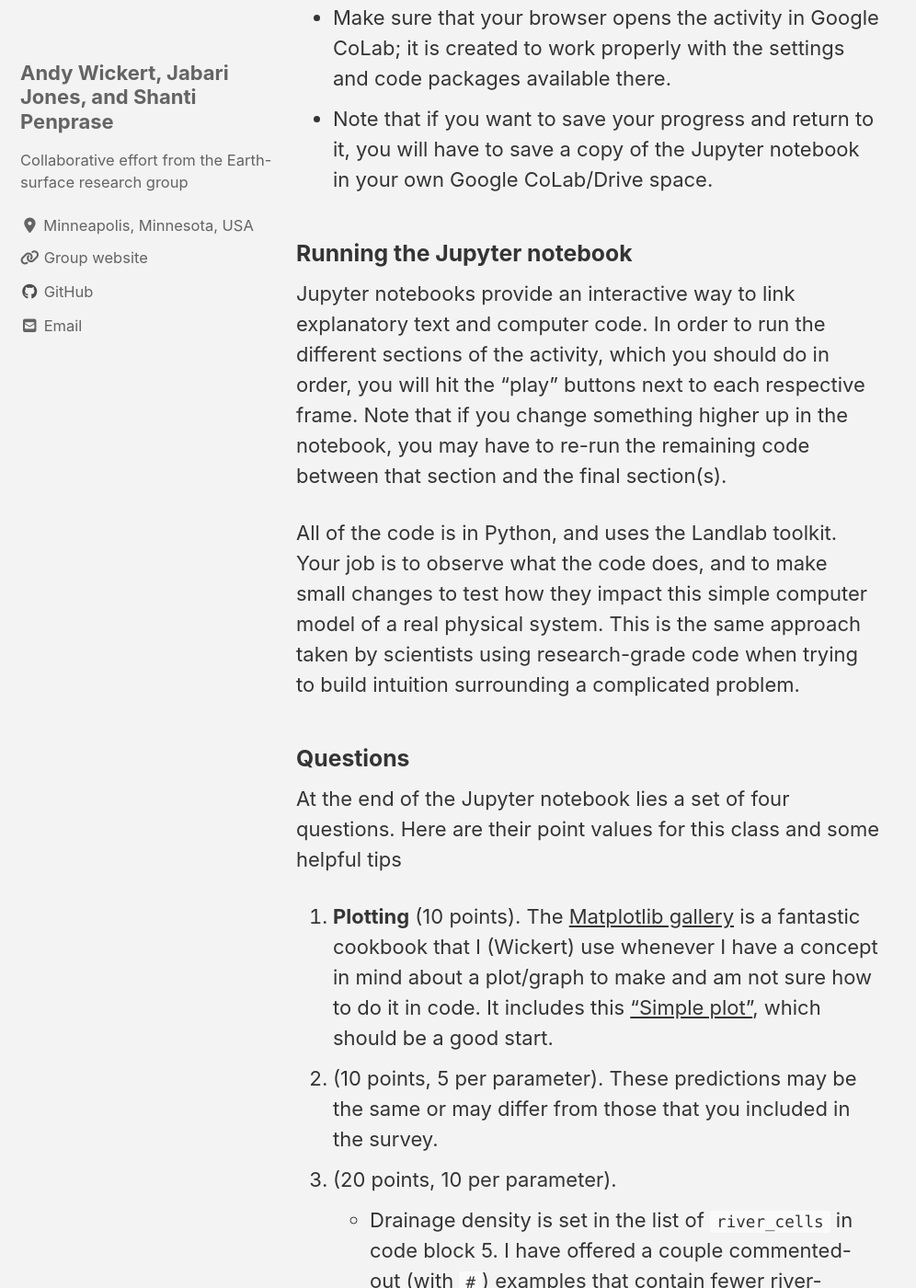
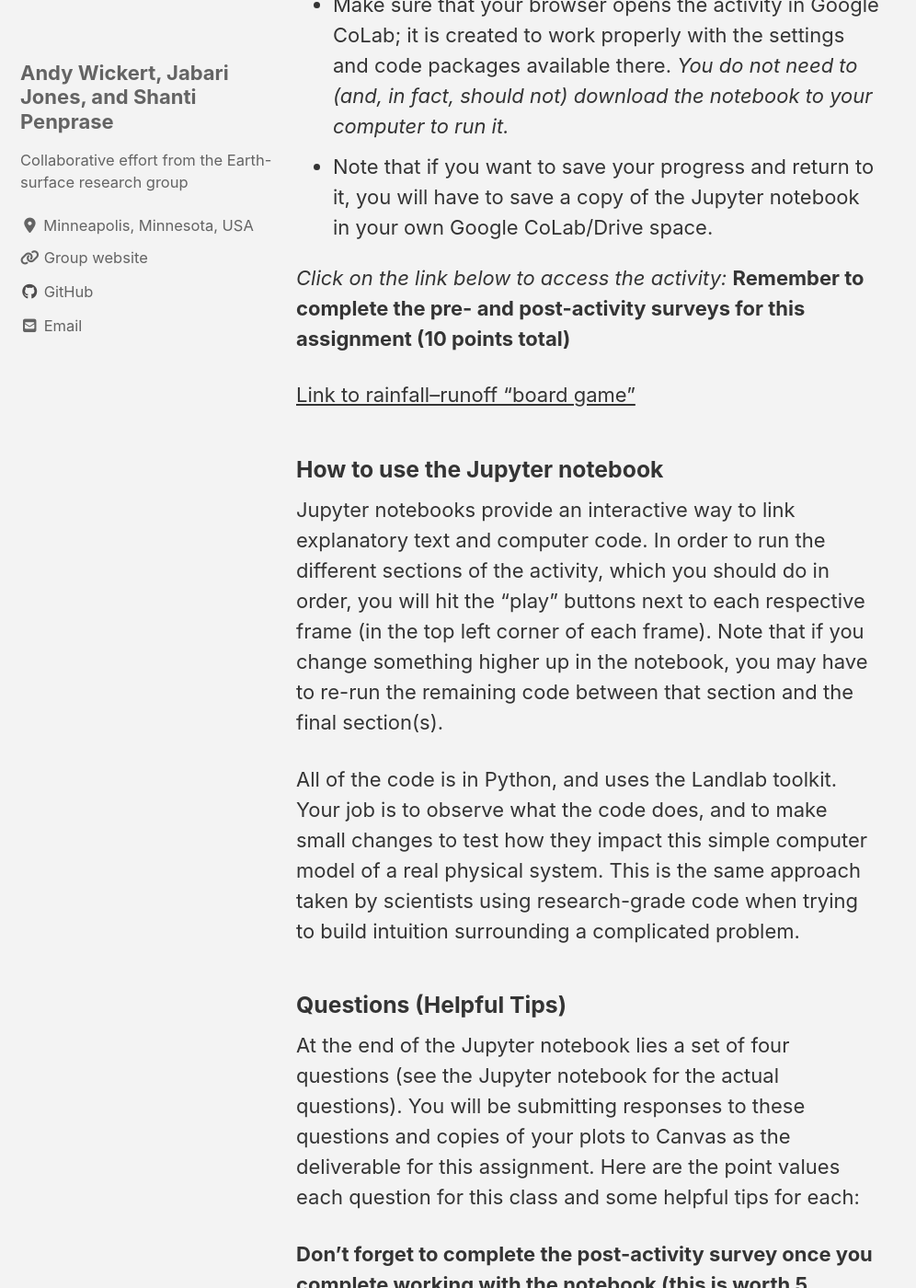
Before and after one commit to GeomorphOnline/GeomorphOnline.github.io, a Jekyll site: the page built from lessons/_hydrology/rainfall-runoff-activity.md, in a window 1280 px wide and 1400 px high, scrolled down 3805 px. Shown: the whole window at 92% size, without its empty margins (0-996 px from the left). Built offline with Jekyll 4.4.1, drawn with Linux system fonts in a browser that asks for light colours; cached includes are drawn as plain includes; nearby versions of some CDN libraries; some of the changed text lies outside the part shown.

Commit message:
Edits to rainfall runoff activity text

```diff
--- a/lessons/_hydrology/rainfall-runoff-activity.md
+++ b/lessons/_hydrology/rainfall-runoff-activity.md
@@ -10,7 +10,7 @@ author: AndyJabariShanti
 author_profile: true
 ---
 
-*Relatively little of the water in a river actually rains out onto it. Rather, it travels across and under the landscape to reach the stream.*
+*Relatively little of the water in a river actually comes from rain directly falling onto it. Rather, rainfall travels across and under the landscape to reach the stream.*
 
 ## Learning Goals
 
@@ -24,32 +24,40 @@ The Earth-surface research group is evaluating the usefulness of this activity -
 
 ## Background
 
-In 2016 and 2019, Wickert used a board game with hex cells and counters (pennies work better than paper!) to teach about rainfall, runoff, and hydrographs. For 2020, Jabari Jones (Ph.D. candidadte at UMN) converted this game into an online activity using the [Python](https://www.python.org/) programming language, [Landlab](https://landlab.github.io/) toolkit for Earth-surface modeling, and [Jupyter](https://jupyter.org/), a tool for creating interactive and educational coding activities in a web browser.
+In 2016 and 2019, Wickert used a board game with hex cells and counters (pennies work better than paper!) to teach about rainfall, runoff, and hydrographs. For 2020, Jabari Jones (Ph.D. candidate at UMN) converted this game into an online activity using the [Python](https://www.python.org/) programming language, [Landlab](https://landlab.github.io/) toolkit for Earth-surface modeling, and [Jupyter](https://jupyter.org/), a tool for creating interactive and educational coding activities in a web browser.
 
 ## Pre-activity survey (5 points)
 
-*The points awarded are solely for participation.*
+*The points awarded are solely for participation. The survey is included directly below.*
 
 <iframe src="https://docs.google.com/forms/d/e/1FAIpQLSdvBzSSA-xoYpcKwcdaBfwNZx_9ErAt8QCRWBeQAbpt7ZHk2w/viewform?embedded=true" width="640" height="1869" frameborder="0" marginheight="0" marginwidth="0">Loading…</iframe>
 
 ## The activity
 
-[Link to rainfall--runoff "board game"](https://colab.research.google.com/drive/1TxPvv4lsNualcXC7c_jZj3DDlJvOYYj2?usp=sharing)
 
 ### Logistical items to check/know
 
-* Make sure that your browser opens the activity in Google CoLab; it is created to work properly with the settings and code packages available there.
+* Make sure that your browser opens the activity in Google CoLab; it is created to work properly with the settings and code packages available there. *You do not need to (and, in fact, should not) download the notebook to your computer to run it.*
 * Note that if you want to save your progress and return to it, you will have to save a copy of the Jupyter notebook in your own Google CoLab/Drive space.
 
-### Running the Jupyter notebook
 
-Jupyter notebooks provide an interactive way to link explanatory text and computer code. In order to run the different sections of the activity, which you should do in order, you will hit the "play" buttons next to each respective frame. Note that if you change something higher up in the notebook, you may have to re-run the remaining code between that section and the final section(s).
+*Click on the link below to access the activity:*
+**Remember to complete the pre- and post-activity surveys for this assignment (10 points total)**
+
+[Link to rainfall--runoff "board game"](https://colab.research.google.com/drive/1TxPvv4lsNualcXC7c_jZj3DDlJvOYYj2?usp=sharing)
+
+### How to use the Jupyter notebook
+
+Jupyter notebooks provide an interactive way to link explanatory text and computer code. In order to run the different sections of the activity, which you should do in order, you will hit the "play" buttons next to each respective frame (in the top left corner of each frame). Note that if you change something higher up in the notebook, you may have to re-run the remaining code between that section and the final section(s).
 
 All of the code is in Python, and uses the Landlab toolkit. Your job is to observe what the code does, and to make small changes to test how they impact this simple computer model of a real physical system. This is the same approach taken by scientists using research-grade code when trying to build intuition surrounding a complicated problem.
 
-### Questions
 
-At the end of the Jupyter notebook lies a set of four questions. Here are their point values for this class and some helpful tips
+### Questions (Helpful Tips)
+
+At the end of the Jupyter notebook lies a set of four questions (see the Jupyter notebook for the actual questions). You will be submitting responses to these questions and copies of your plots to Canvas as the deliverable for this assignment. Here are the point values each question for this class and some helpful tips for each:
+
+**Don't forget to complete the post-activity survey once you complete working with the notebook (this is worth 5 points!)**
 
 1. **Plotting** (10 points). The [Matplotlib gallery](https://matplotlib.org/gallery/index.html) is a fantastic cookbook that I (Wickert) use whenever I have a concept in mind about a plot/graph to make and am not sure how to do it in code. It includes this ["Simple plot"](https://matplotlib.org/gallery/lines_bars_and_markers/simple_plot.html#sphx-glr-gallery-lines-bars-and-markers-simple-plot-py), which should be a good start.
 2. (10 points, 5 per parameter). These predictions may be the same or may differ from those that you included in the survey.
```
